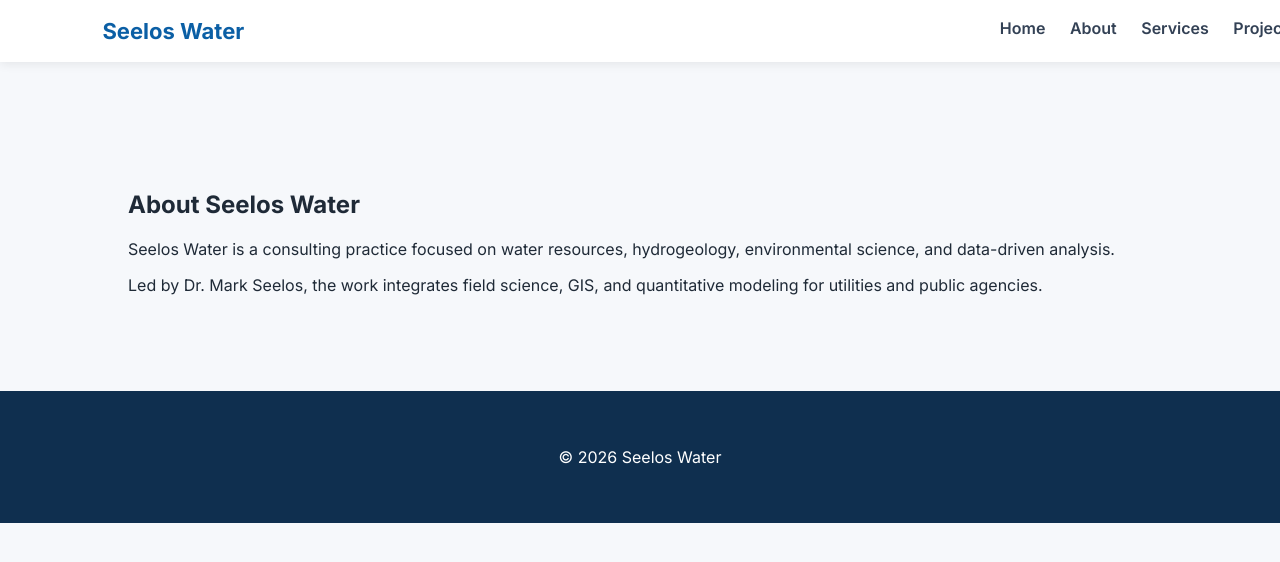
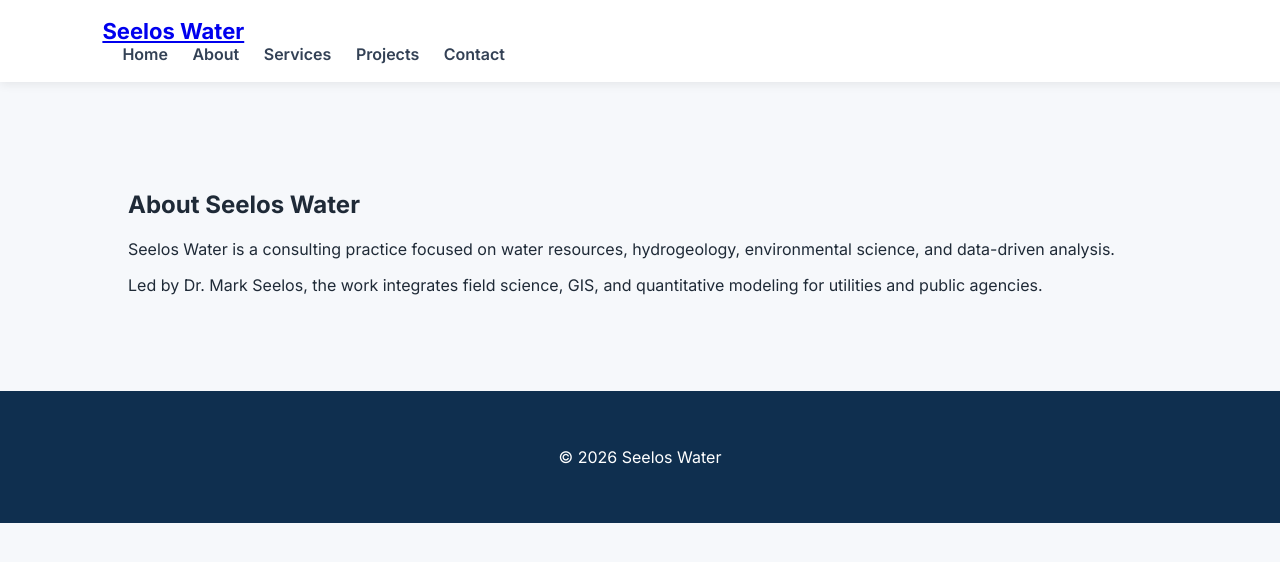
Before and after one commit to markseelos/seelos-water, a Jekyll site: the page built from about.md, in a window 1280 px wide. Shown: the top 562 px of the page. Built offline with Jekyll 4.4.1, drawn with Linux system fonts in a browser that asks for light colours.

Commit message:
Update header.html

```diff
--- a/_includes/header.html
+++ b/_includes/header.html
@@ -1,11 +1,17 @@
-<header>
-  <div class="logo">Seelos Water</div>
+<header class="site-header">
+  <div class="container header-inner">
 
-  <nav>
-    <a href="/">Home</a>
-    <a href="/about">About</a>
-    <a href="/services">Services</a>
-    <a href="/projects">Projects</a>
-    <a href="/contact">Contact</a>
-  </nav>
+    <div class="logo">
+      <a href="{{ '/' | relative_url }}">Seelos Water</a>
+    </div>
+
+    <nav class="nav">
+      <a href="{{ '/' | relative_url }}">Home</a>
+      <a href="{{ '/about/' | relative_url }}">About</a>
+      <a href="{{ '/services/' | relative_url }}">Services</a>
+      <a href="{{ '/projects/' | relative_url }}">Projects</a>
+      <a href="{{ '/contact/' | relative_url }}">Contact</a>
+    </nav>
+
+  </div>
 </header>
```
